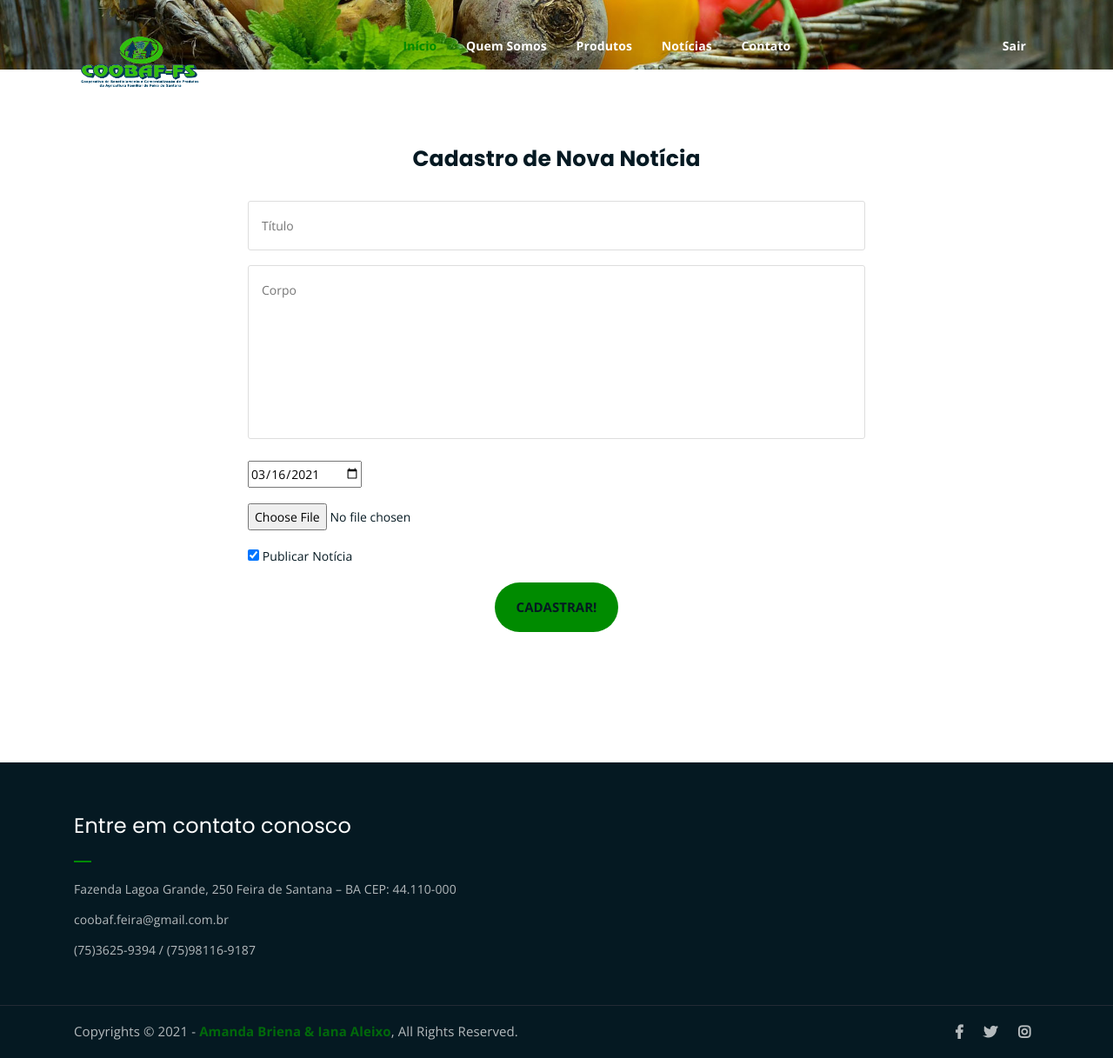
After one commit to amandabriena/EcommerceCOOBAF, a PHP site: page /cadastro_noticia.php in a window 1280 px wide. The commit adds this page. Shown: the whole page at 87% size. Run offline with PHP 8.4, Linux system fonts and the light colour scheme; some libraries are stand-ins or nearby versions.

Commit message:
pag cadastro noticia e insert no db

```diff
--- a/assets/css/main.css
+++ b/assets/css/main.css
@@ -2286,7 +2286,7 @@ ul.social-link-team li a {
 }
 .cadastro-form form p input[type=password], .cadastro-form form p input[type=email],
 .cadastro-form form p input[type=text], .cadastro-form form p input[type=tel],
-.cadastro-form form p input[type=textarea], .cadastro-form form p select, .cadastro-form form p input[type=number]{
+.cadastro-form form p select, .cadastro-form form p input[type=number]{
   width: 100%;
   padding: 15px;
   border: 1px solid #ddd;
@@ -2296,7 +2296,7 @@ ul.social-link-team li a {
 .cadastro-form form div{
   text-align: center;
 }
-.contact-form form p textarea {
+.contact-form form p textarea, .cadastro-form form p textarea {
   border: 1px solid #ddd;
   padding: 15px;
   height: 200px;
--- /dev/null
+++ b/cadastro_noticia.php
@@ -0,0 +1,76 @@
+<?php
+    session_start();
+?>
+<!DOCTYPE html>
+<html lang="en">
+<head>
+	<?php require_once("src/components/head.php");?>
+	<script type="text/javascript" src="js/jquery.mask.min.js"></script>
+    <script type="text/javascript">
+		function DataAtual(){
+            data = new Date();
+            document.getElementById('data').value = data.getDate()+'/'+data.getMonth()+'/'+data.getFullYear();
+        }
+	</script>
+	<!-- title -->
+	<title>Cadastro Notícia</title>
+</head>
+<body>
+
+	<!--PreLoader-->
+    <div class="loader">
+        <div class="loader-inner">
+            <div class="circle"></div>
+        </div>
+    </div>
+    <!--PreLoader Ends-->
+    <!--MENU-->
+	<?php require_once("src/components/menu_coop.php");?>
+
+	<!-- breadcrumb-section -->
+	<div class="breadcrumb-section2 breadcrumb-bg">
+	</div>
+	<!-- end breadcrumb section -->
+
+	<!-- login form -->
+	<div class="contact-from-section mt-80 mb-150">
+		<div class="container">
+				<div class="col-lg-8 offset-lg-2">
+					<div class="form-title text-center">
+						<h2>Cadastro de Nova Notícia</h2>
+					</div>
+					<div class="cadastro-form">
+						<form action = "conexao_db/incluirNoticia.php" method="POST" >
+							<p>
+                                <input type="text" placeholder="Título" name="titulo" id="titulo">
+							</p>
+                            <p>
+                                <textarea placeholder="Corpo" name="corpo" id="corpo"></textarea>
+							</p>
+							<p>
+                                <input type="date" placeholder="Data" name="data" id="data" value='<?php echo date("Y-m-d"); ?>'>
+                            </p>
+							<p>
+								<input name="imagem_noticia" type="file">
+							</p>
+							<p>
+								<input name = "status" type="checkbox" checked>
+								<label class="form-check-label"> Publicar Notícia</label>
+							</p>
+							<div>
+							<input type="submit" value="Cadastrar!"></div>
+						</form>
+
+					</div>
+				</div>
+		</div>
+	</div>
+	<!-- end login form -->
+    <!--FOOTER-->
+	<?php require_once("src/components/footer.php");?>
+
+	<!-- EXTENSOES -->
+	<?php require_once("src/components/extensoes.php");?>
+
+</body>
+</html>
--- a/cadastro_produto.php
+++ b/cadastro_produto.php
@@ -49,7 +49,7 @@
                                 <input type="text" placeholder="Nome" name="nome" id="nome">
 							</p>
                             <p>
-                                <input type="textarea" placeholder="Descricao" name="descricao" id="descricao">
+                                <textarea placeholder="Descrição" name="descricao" id="descricao"></textarea>
 							</p>
                             <p>
 								<select name="categoria" id="categoria" onchange="verifica(this.value)">
--- a/conexao_db/banco.sql
+++ b/conexao_db/banco.sql
@@ -33,9 +33,9 @@ CREATE TABLE IF NOT EXISTS item_pedido (
 );
 
 CREATE TABLE IF NOT EXISTS noticia (
-  id_noticia smallint(10) not null primary key,
+  id_noticia smallint(10) not null primary key AUTO_INCREMENT,
   titulo varchar(45) NOT NULL,
-  descricao varchar(1000) NOT NULL,
+  corpo varchar(1500) NOT NULL,
   imagem varchar(100) not null,
   data date not null,
   status tinyint(1) NOT NULL
--- a/src/components/menu.php
+++ b/src/components/menu.php
@@ -7,7 +7,7 @@
 						<!-- logo -->
 						<div class="site-logo">
 							<a href="../../index.php">
-								<img src="../../assets/img/logo.png" alt="">
+								<img src="assets/img/logo.png" alt="">
 							</a>
 						</div>
 						<!-- logo -->
--- a/src/components/menu_coop.php
+++ b/src/components/menu_coop.php
@@ -7,7 +7,7 @@
 						<!-- logo -->
 						<div class="site-logo">
 							<a href="../../index.php">
-								<img src="../../assets/img/logo.png" alt="">
+								<img src="assets\img\logo.png" alt="">
 							</a>
 						</div>
 						<!-- logo -->
```
Also changed, not shown: conexao_db/incluirNoticia.php (+12 -6 lines).
